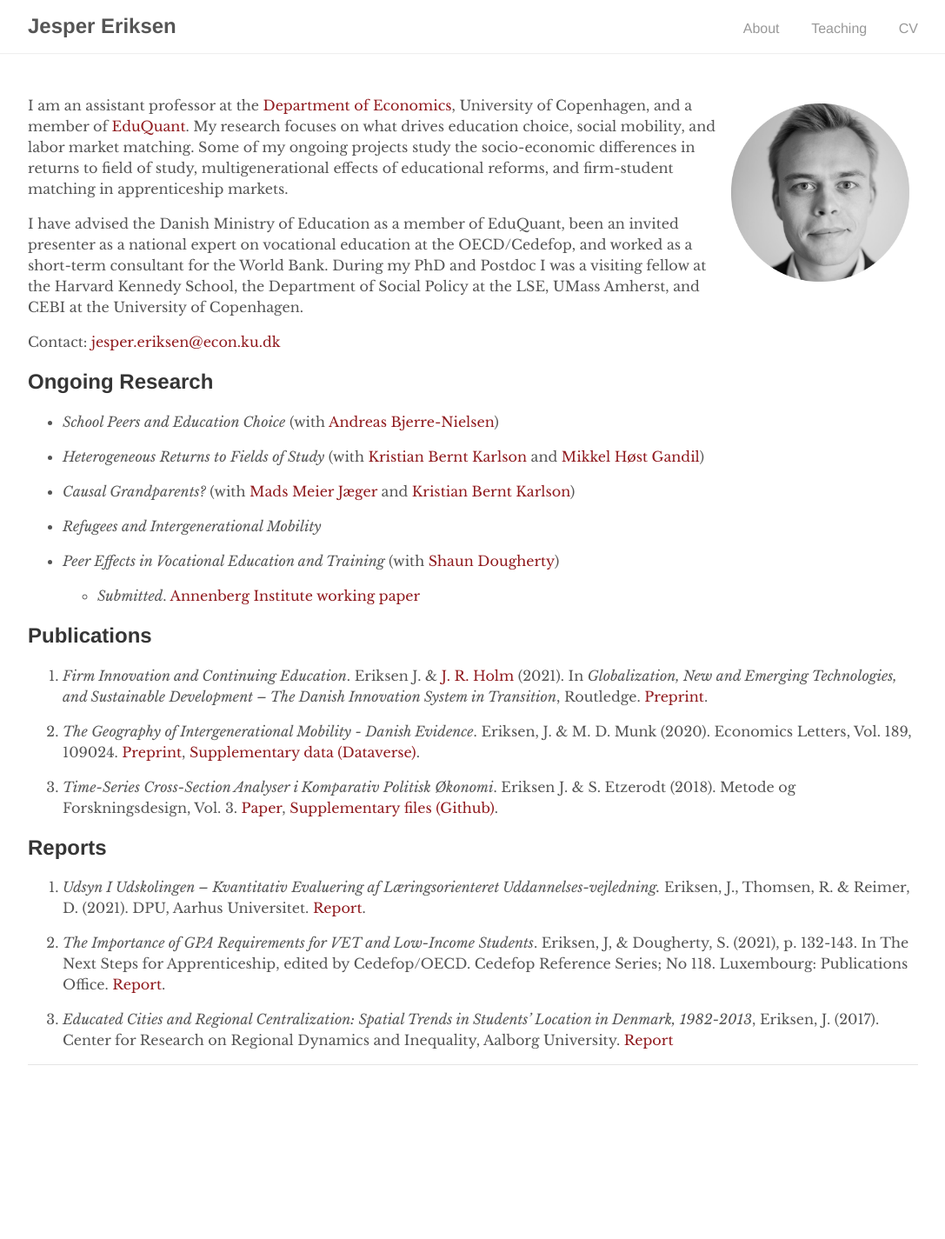
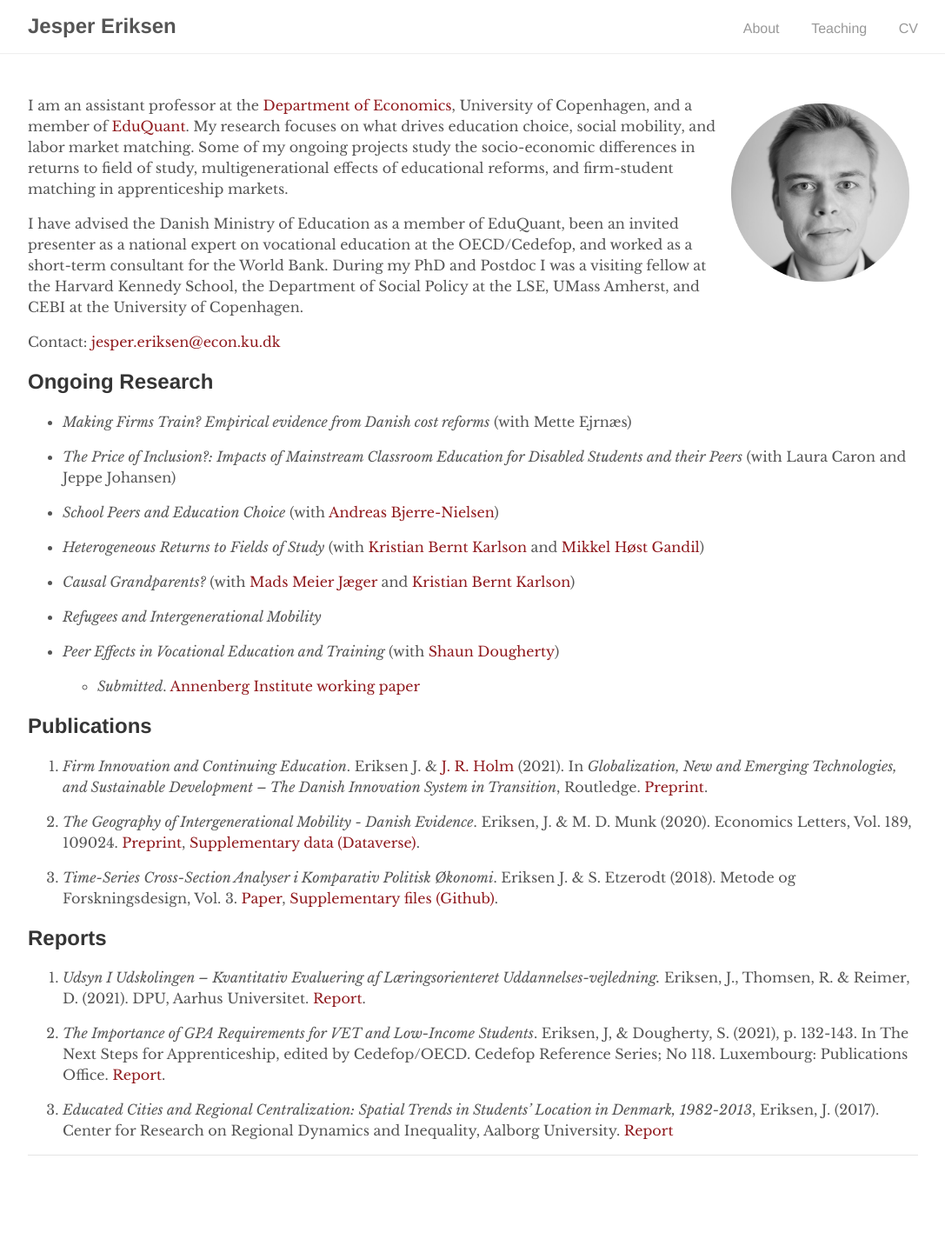
Before and after one commit to EriksenJ/EriksenJ.github.io, a Jekyll site: the page built from index.md, in a window 1280 px wide. Shown: the whole page at 87% size, without its empty margins (96-1183 px from the left). Built offline with Jekyll 4.4.1, drawn with Linux system fonts in a browser that asks for light colours; before the commit the page ends 1321 px from its top, so only the background shows below that.

Commit message:
update projects

```diff
--- a/index.md
+++ b/index.md
@@ -14,6 +14,10 @@ Contact: [jesper.eriksen@econ.ku.dk](mailto:jesper.eriksen@econ.ku.dk)
 
 ## Ongoing Research
 
+- *Making Firms Train? Empirical evidence from Danish cost reforms* (with Mette Ejrnæs)
+
+- *The Price of Inclusion?: Impacts of Mainstream Classroom Education for Disabled Students and their Peers* (with Laura Caron and Jeppe Johansen)
+
 - *School Peers and Education Choice* (with [Andreas Bjerre-Nielsen](https://bjerre-nielsen.me/))
 
 - *Heterogeneous Returns to Fields of Study* (with [Kristian Bernt Karlson](http://www.kristiankarlson.dk/) and [Mikkel Høst Gandil](https://sites.google.com/view/mikkelgandil/home))
@@ -27,6 +31,7 @@ Contact: [jesper.eriksen@econ.ku.dk](mailto:jesper.eriksen@econ.ku.dk)
 - *Peer Effects in Vocational Education and Training* (with [Shaun Dougherty](https://peabody.vanderbilt.edu/bio/shaun-dougherty))
   <!-- - *Presentations*: APPAM International 2019; CVER Conference 2019; 2019 Cedefop/OECD Joint Symposium on Apprenticeships; Department of Social Policy, LSE, 2022; Center for Economic Performance, Skill and Education Work in Progress seminar, 2022, Rockwool Foundation Research Unit, 2022.   -->
   - *Submitted*. [Annenberg Institute working paper](https://edworkingpapers.com/sites/default/files/ai24-943.pdf)
+
 
 ## Publications
 
```
